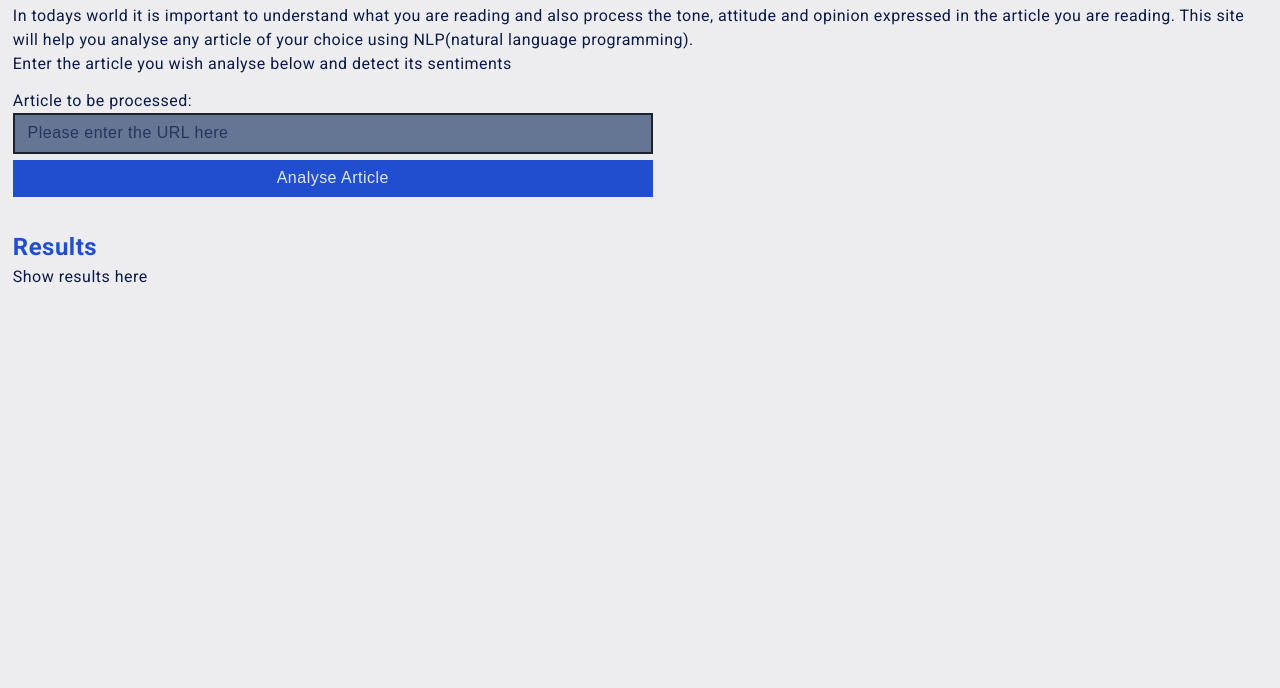
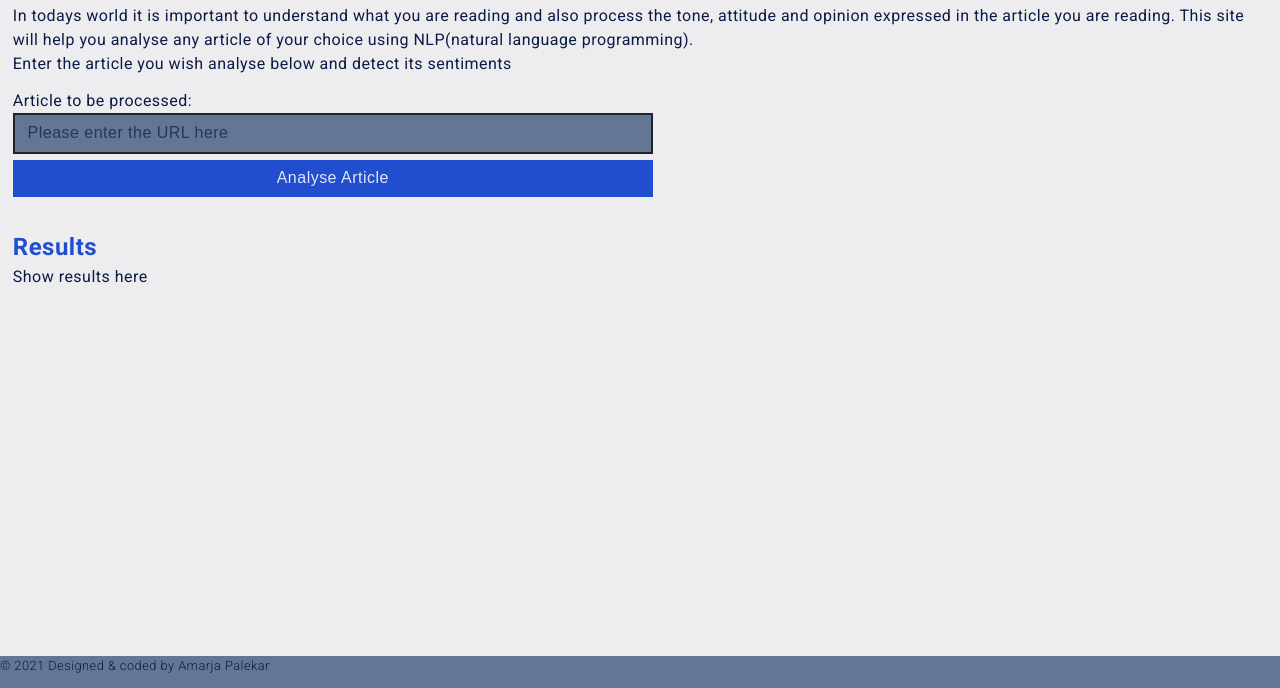
Before and after one commit to AmaPal09/UD_FEND_NLP, a website built with webpack: page src/client/views/index.html in a window 1280 px wide. Shown: the part 112-800 px from the top of the page. Built offline with nearby package versions, Linux system fonts and the light colour scheme.

Commit message:
FEAT: Add and style footer for index.html

```diff
--- a/src/client/styles/_var4main.scss
+++ b/src/client/styles/_var4main.scss
@@ -22,6 +22,7 @@ $background-color-dark: #1d222b;
 $page-title-size: 2.5rem;
 $regular-title-size: 1.5rem;
 $regular-text-size: 1rem;
+$footer-copyrights-size: 0.8rem;
 /*font-family*/
 $page-title-family: 'Vollkorn', serif;
 $regular-title-family: 'Roboto', sans-serif;
--- a/src/client/styles/main.scss
+++ b/src/client/styles/main.scss
@@ -101,3 +101,18 @@ header {
 		}
 	}
 }
+
+footer {
+	background-color: $background-color-medium;
+	color: $primary-accent-color-dark;
+    position: fixed;
+    width: 100vw;
+    bottom: 0;
+}
+
+.copyrights {
+	&__statement {
+		font-size: $footer-copyrights-size;
+		font-weight: $footer-copyrights-weight;
+	}
+}
--- a/src/client/views/index.html
+++ b/src/client/views/index.html
@@ -54,7 +54,11 @@
 
 
 		<footer>
-
+			<section>
+			<div class="copyrights content__div">
+				<p class="copyrights__statement">&copy 2021 Designed & coded by Amarja Palekar</p>
+			</div>
+			</section>
 		</footer>
 	</div>
 	<!-- JS for processing journal entries and log -->
```
